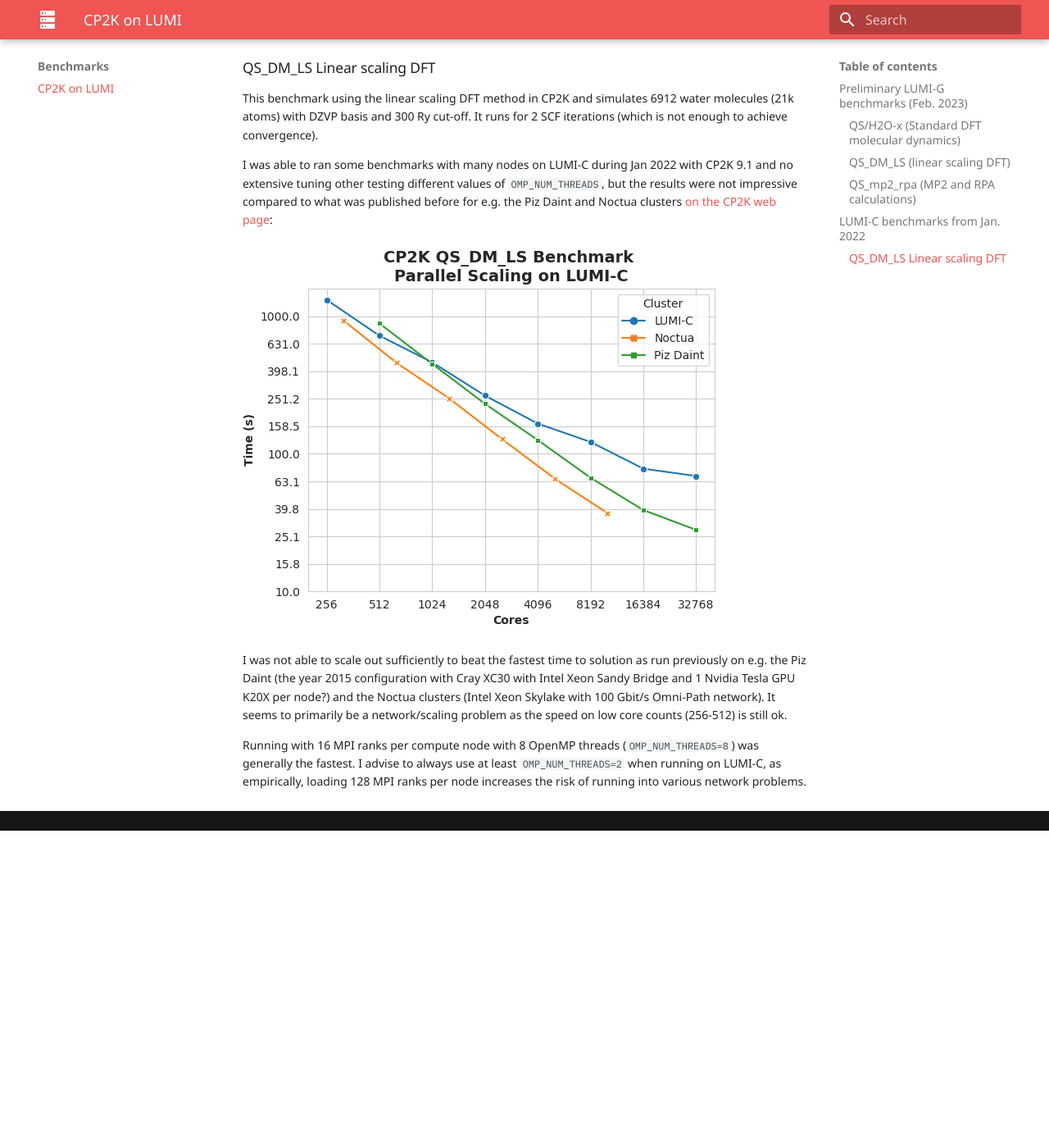
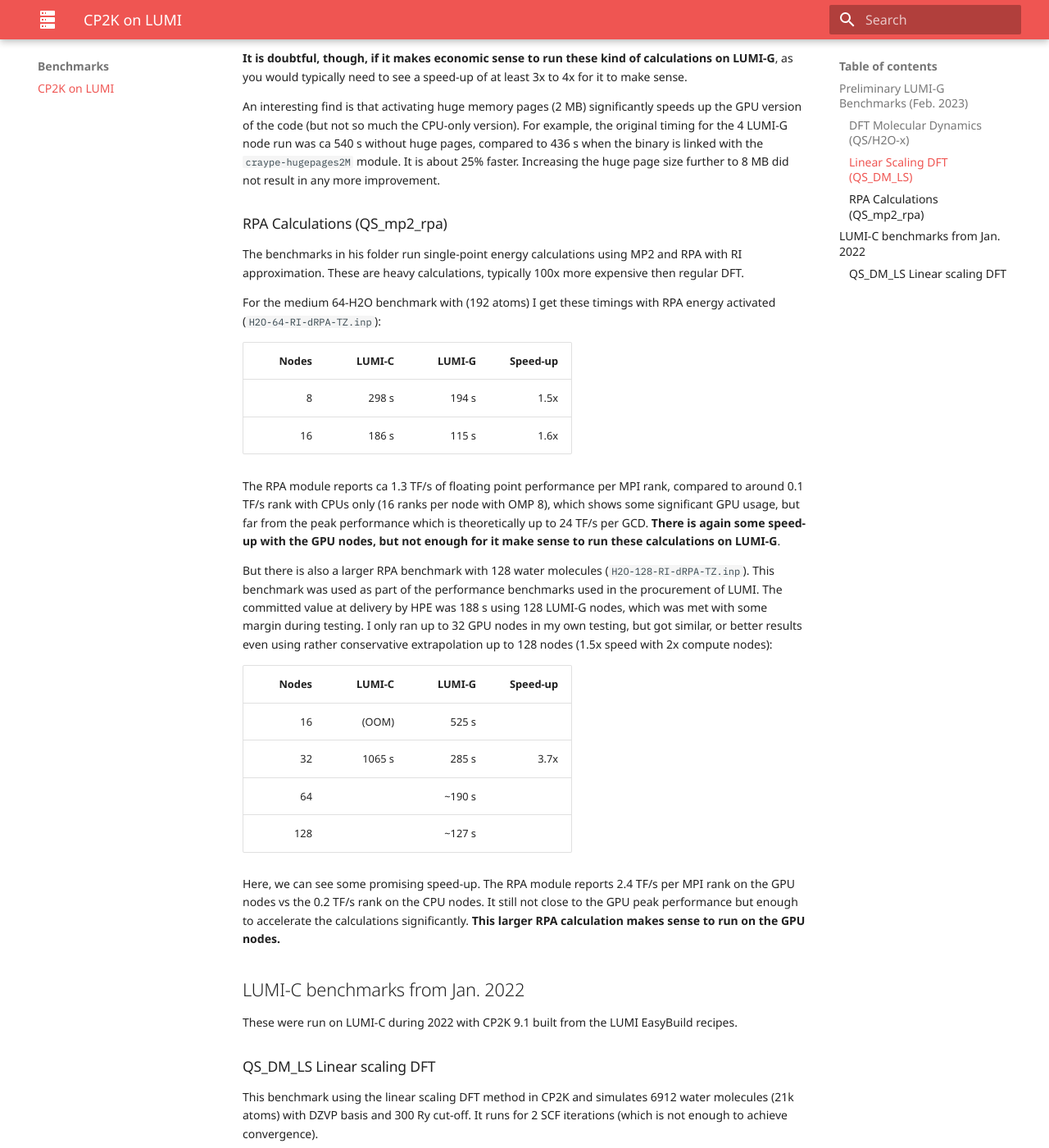
Before and after one commit to egplar/hpcblog, an MkDocs documentation site: the page built from docs/benchmarks/cp2k-lumi.md, in a window 1280 px wide and 1400 px high, scrolled down 3235 px. Shown: the whole window at 82% size. Built offline with MkDocs 1.6.1 and Material for MkDocs 9.7.7, drawn with Linux system fonts in a browser that asks for light colours; before the commit the page ends 4248 px from its top, so only the background shows below that; some of the changed text lies outside the part shown.

Commit message:
CP2K RPA benchmarks

```diff
--- a/docs/benchmarks/cp2k-lumi.md
+++ b/docs/benchmarks/cp2k-lumi.md
@@ -2,11 +2,22 @@
 
 The [CP2K](https://www.cp2k.org/) program contains a set of standard benchmarks, which are distributed with code. You can find them in the `benchmarks/` directory in the source code folder. On the CP2K, you can find some data for other HPC clusters on the [performance page](https://www.cp2k.org/performance).
 
-## Preliminary LUMI-G benchmarks (Feb. 2023)
+## Preliminary LUMI-G Benchmarks (Feb. 2023)
 
 These were run in the beginning of 2023 with the CP2K 2023.1 release version compiled according to the instructions published in the [howto section](/howto/cp2k-lumi). On LUMI-C, no special core binding was used except what is provided by SLURM using e.g. `#SBATCH -c 8` for MPI + OpenMP jobs.
 
-### QS/H2O-x (Standard DFT molecular dynamics)
+**Summary**
+
+| Benchmark          | Nodes | LUMI-C | LUMI-G | Speed-up |
+| :----------------- | ------| -----: | -----: | -------: |
+| H2O-256            | 1     | 6.6 s  |  14.2s | 0.46x    |
+| H2O-512            | 4     | 11.0 s |  21.0s | 0.52x    |
+| H2O-1024           | 8     | 35.2 s |  58.5s | 0.60x    |
+| QS_DM_LS           | 4     | 723 s  | 436 s  | 1.65x    |
+| H2O-64-RI-dRPA-TZ  | 8     | 298 s  | 194 s  | 1.5x     |
+| H2O-128-RI-dRPA-TZ |32    | 1065 s  | 285 s  | 3.7x     |
+
+### DFT Molecular Dynamics (QS/H2O-x)
 
 These benchmark runs ab initio molecular dynamics (MD) with DFT, on a varying number of water molecules (from 32 to 8192) with TZV2P basis and plane-wave cutoff of 280 Ry. On LUMI-C,
 
@@ -57,7 +68,7 @@
 
 Only a subset of operations (32x32x32) are running on the GPU (100% in the `ACC` column). It then makes sense that the runtime is doubled with half the number of CPU core per node.
 
-### QS_DM_LS (linear scaling DFT)
+### Linear Scaling DFT (QS_DM_LS)
 
 What about linear scaling DFT? Does it work better on the GPU nodes. Using the previous benchmarks (see below) as a baseline, I get the following using 8 MPI ranks/8 GPUs per LUMI-G node and `OMP_NUM_THREADS=7` to account for only 63 available cores.
 
@@ -89,9 +100,29 @@
 
 An interesting find is that activating huge memory pages (2 MB) significantly speeds up the GPU version of the code (but not so much the CPU-only version). For example, the original timing for the 4 LUMI-G node run was ca 540 s without huge pages, compared to 436 s when the binary is linked with the `craype-hugepages2M` module. It is about 25% faster. Increasing the huge page size further to 8 MB did not result in any more improvement.
 
-### QS_mp2_rpa (MP2 and RPA calculations)
+### RPA Calculations (QS_mp2_rpa)
 
-Next up! These should be faster on GPUs...
+The benchmarks in his folder run single-point energy calculations using MP2 and RPA with RI approximation. These are heavy calculations, typically 100x more expensive then regular DFT.
+
+For the medium 64-H2O benchmark with (192 atoms) I get these timings with RPA energy activated (`H2O-64-RI-dRPA-TZ.inp`):
+
+| Nodes | LUMI-C | LUMI-G | Speed-up |
+| ----: | -----: | -----: | -------: |
+| 8     | 298 s  | 194 s  | 1.5x    |
+| 16    | 186 s  | 115 s  | 1.6x    |
+
+The RPA module reports ca 1.3 TF/s of floating point performance per MPI rank, compared to around 0.1 TF/s rank with CPUs only (16 ranks per node with OMP 8), which shows some significant GPU usage, but far from the peak performance which is theoretically up to 24 TF/s per GCD. **There is again some speed-up with the GPU nodes, but not enough for it make sense to run these calculations on LUMI-G**.
+
+But there is also a larger RPA benchmark with 128 water molecules (`H2O-128-RI-dRPA-TZ.inp`). This benchmark was used as part of the performance benchmarks used in the procurement of LUMI. The committed value at delivery by HPE was 188 s using 128 LUMI-G nodes, which was met with some margin during testing. I only ran up to 32 GPU nodes in my own testing, but got similar, or better results even using rather conservative extrapolation up to 128 nodes (1.5x speed with 2x compute nodes):
+
+| Nodes | LUMI-C  | LUMI-G  | Speed-up |
+| ----: | ------: | -----:  | -------: |
+| 16    | (OOM)   | 525 s   |          |
+| 32    | 1065 s  | 285 s   | 3.7x     |
+| 64    |         | ~190 s  |          |
+| 128   |         | ~127 s  |          |
+
+Here, we can see some promising speed-up. The RPA module reports 2.4 TF/s per MPI rank on the GPU nodes vs the 0.2 TF/s rank on the CPU nodes. It still not close to the GPU peak performance but enough to accelerate the calculations significantly. **This larger RPA calculation makes sense to run on the GPU nodes.**
 
 ## LUMI-C benchmarks from Jan. 2022
 
```
